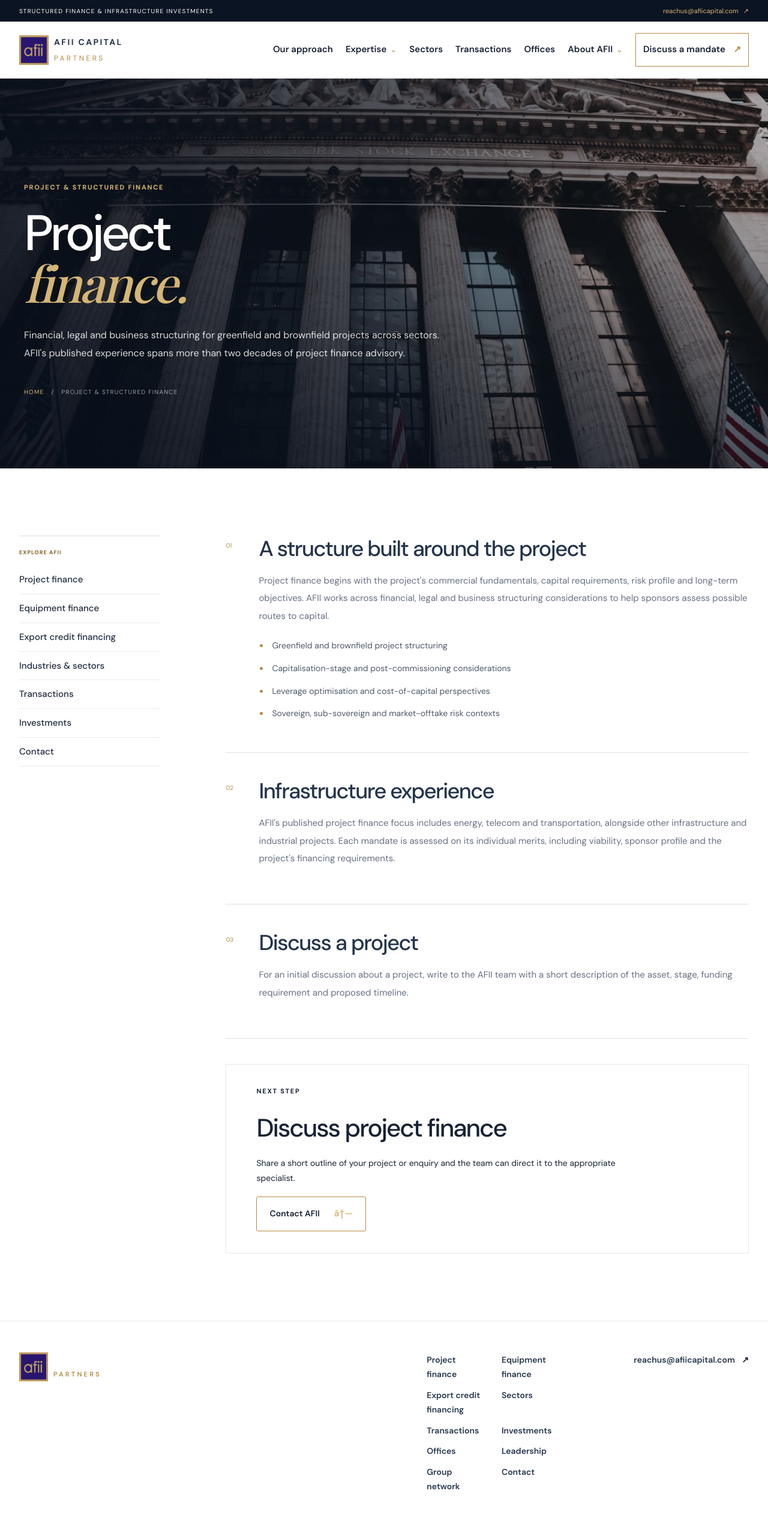
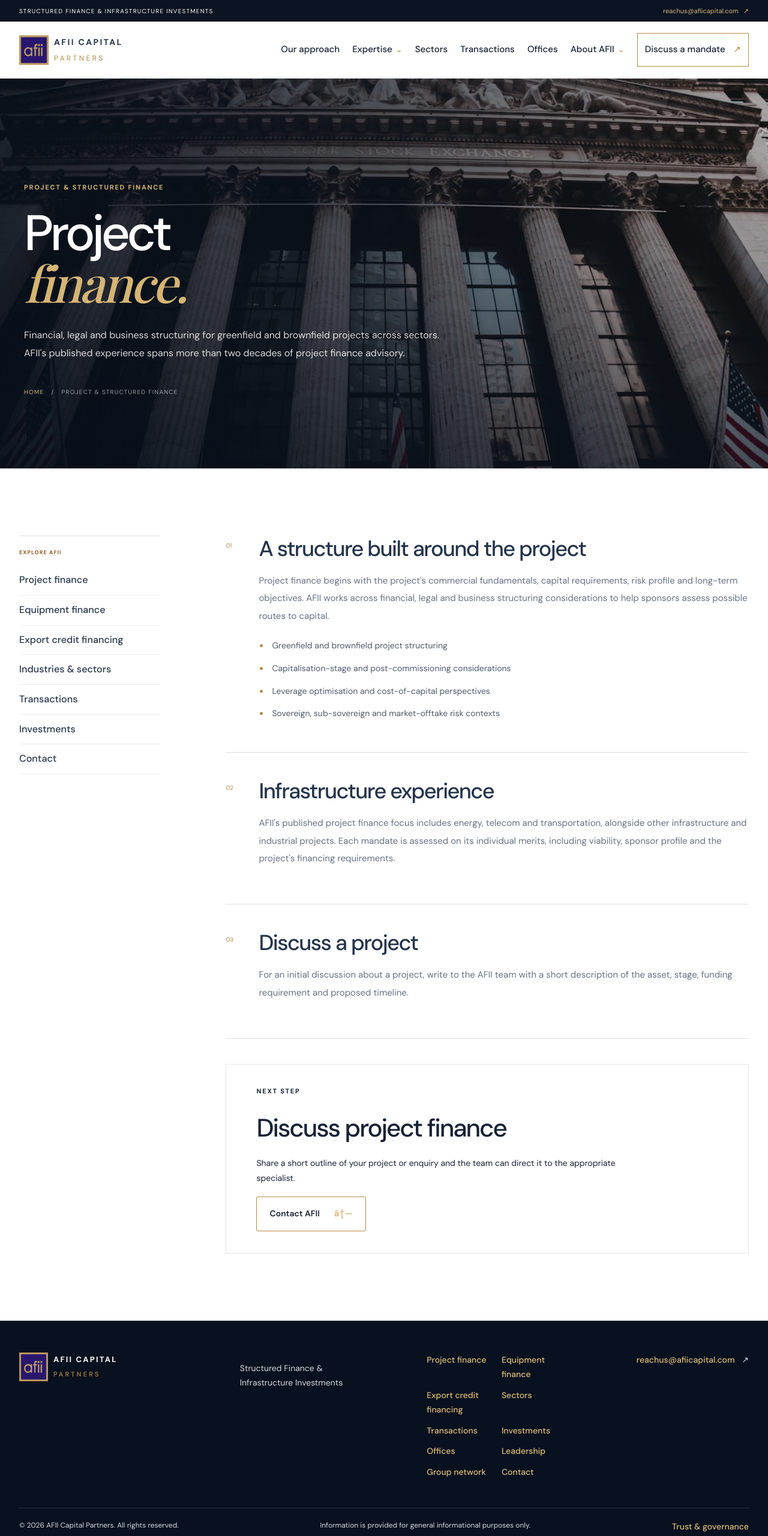
Before and after one commit to Afiicorp/afii-capital-website, a Next.js app: page /project-finance in a window 1280 px wide. Shown: the top 2561 px of the page at 60% size. Built offline with nearby package versions, Linux system fonts and the light colour scheme; a web font is replaced by a local one.

Commit message:
Refine navigation and restore footer styling

```diff
--- a/src/app/globals.css
+++ b/src/app/globals.css
@@ -479,3 +479,69 @@
     font-size: 15px;
   }
 }
+
+/* AFII PATCH 13 FIXED: restrained nav, readable sidebar, restore premium dark footer */
+.site-header nav a,
+.site-header nav button,
+.site-nav a,
+.site-nav button,
+header nav a,
+header nav button {
+  font-weight: 500 !important;
+}
+
+.site-header nav a:hover,
+.site-header nav button:hover,
+.site-nav a:hover,
+.site-nav button:hover,
+header nav a:hover,
+header nav button:hover {
+  font-weight: 600 !important;
+}
+
+.sidebar a,
+.page-sidebar a,
+.explore-sidebar a,
+aside a {
+  color: #26364b !important;
+  font-size: 1.01rem !important;
+  font-weight: 500 !important;
+}
+
+.site-footer,
+footer.site-footer,
+footer[role="contentinfo"] {
+  background: #08111f !important;
+  color: #f4f6fa !important;
+  border-top-color: #182538 !important;
+}
+
+.site-footer a,
+footer.site-footer a,
+footer[role="contentinfo"] a {
+  color: #e0bd76 !important;
+  font-weight: 500 !important;
+}
+
+.site-footer p,
+.site-footer li,
+.site-footer span,
+footer.site-footer p,
+footer.site-footer li,
+footer.site-footer span {
+  color: #d4dbe5;
+}
+
+.site-footer .brand-name,
+.site-footer .brand-subtitle,
+.site-footer strong {
+  color: #ffffff !important;
+}
+
+html,
+body,
+main,
+.page-shell {
+  background-color: #ffffff;
+}
+/* End AFII PATCH 13 FIXED */
```
